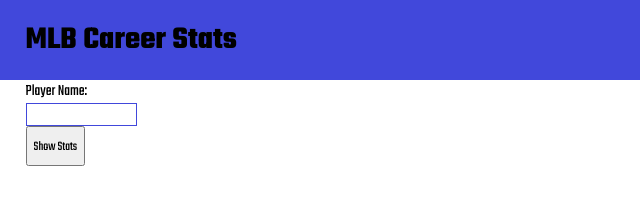
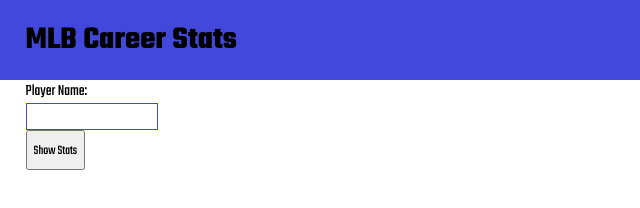
Before and after one commit to rustybucket-cloud/mlb-stats-table, a plain HTML site: page index.html in a window 1280 px wide. Shown: the full height of the page, 0-640 px from the left. Drawn offline with Linux system fonts and the light colour scheme.

Commit message:
fixed error

```diff
--- a/styles.css
+++ b/styles.css
@@ -24,7 +24,7 @@
     border: 1px solid #4148DB;
     font-family: Teko, sans-serif;
     margin-right: .5rem;
-    font: 1rem;
+    font-size: 1rem;
 }
 form button {
     height: 40px;
```
